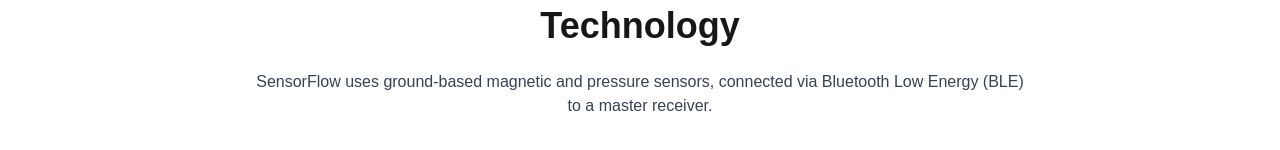
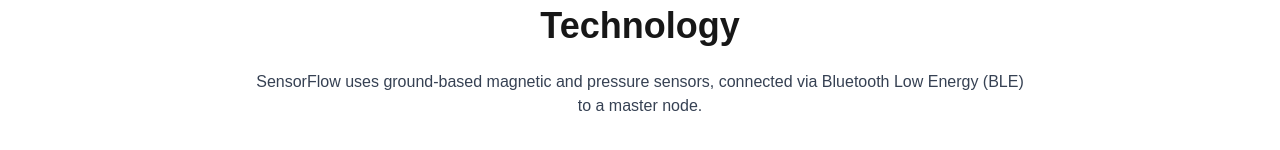
Before and after one commit to aleks1-code/Smart-Traffic-Website, a Next.js app: page /technology in a window 1280 px wide. Shown: the part 394-544 px from the top of the page. Built offline with nearby package versions, Linux system fonts and the light colour scheme.

Commit message:
Fix broken links and Technology page

```diff
--- a/src/app/technology/page.js
+++ b/src/app/technology/page.js
@@ -1,11 +1,9 @@
-import Link from 'next/link';  // <-- ADD THIS import at the top
-
 export default function TechnologyPage() {
   return (
     <main className="flex flex-col items-center justify-center p-10 bg-white min-h-screen">
       <h1 className="text-4xl font-bold mb-6 text-center">Technology</h1>
       <p className="max-w-3xl text-center text-gray-700">
-        SensorFlow uses ground-based magnetic and pressure sensors, connected via Bluetooth Low Energy (<Link href="#">BLE</Link>) to a master receiver.
+        SensorFlow uses ground-based magnetic and pressure sensors, connected via Bluetooth Low Energy (BLE) to a master node.
       </p>
     </main>
   );
```
